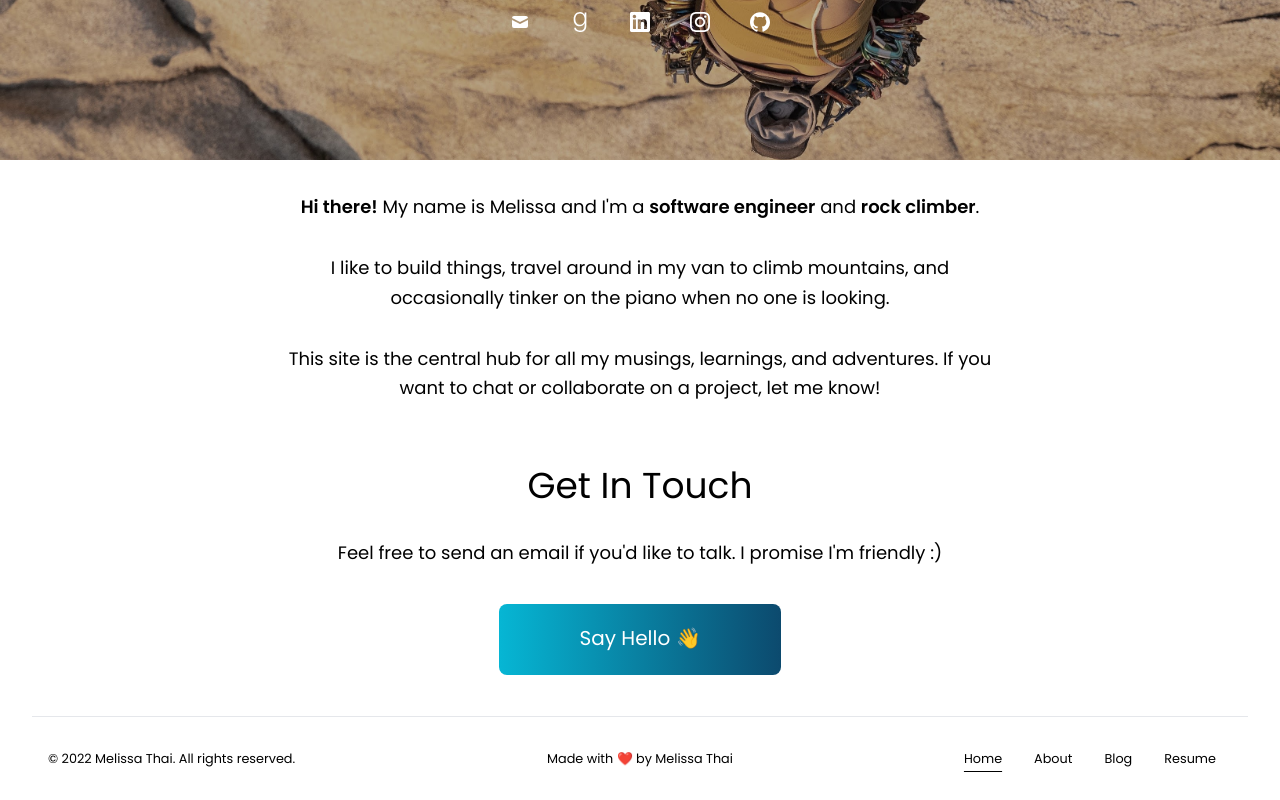
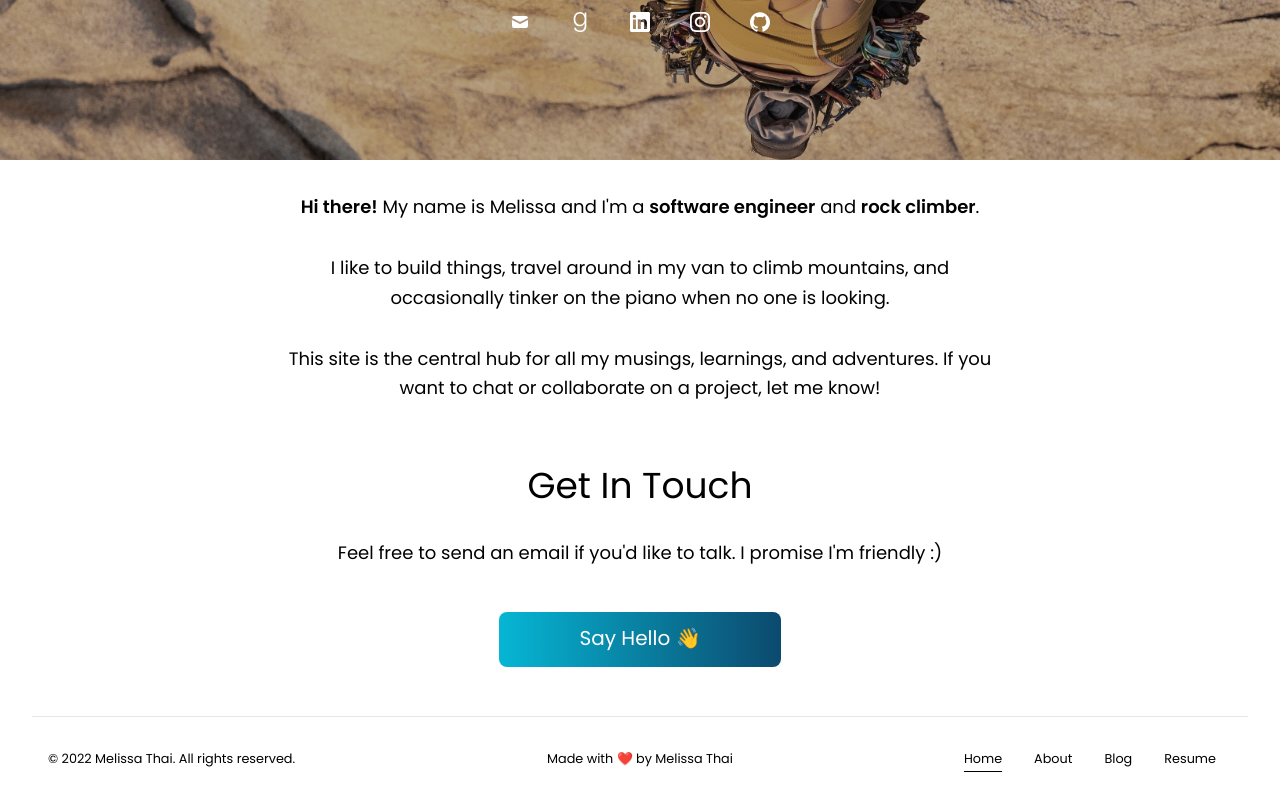
Before and after one commit to melissapthai/melissapthai.com, a Next.js app: page / in a window 1280 px wide. Shown: the part 376-1176 px from the top of the page. Built offline with nearby package versions, Linux system fonts and the light colour scheme.

Commit message:
lil tweaks

```diff
--- a/components/button.tsx
+++ b/components/button.tsx
@@ -11,7 +11,7 @@ export default function Button({ children, className, href }: ButtonProps) {
     <div className={className}>
       <a
         className={classNames(
-          "bg-200 rounded-lg bg-gradient-to-r from-cyan-500 to-sky-900 px-20 py-6"
+          "bg-200 rounded-lg bg-gradient-to-r from-cyan-500 to-sky-900 px-20 py-4"
         )}
         href={href}
         target="_blank"
--- a/pages/index.tsx
+++ b/pages/index.tsx
@@ -7,7 +7,7 @@ import siteMetadata from "../data/siteMetadata";
 
 const Home: NextPage = () => {
   return (
-    <div className="">
+    <>
       <Head>
         <title>Melissa Thai</title>
         <link rel="icon" href="/favicon.ico" />
@@ -49,7 +49,7 @@ const Home: NextPage = () => {
           </Button>
         </div>
       </div>
-    </div>
+    </>
   );
 };
 
```
